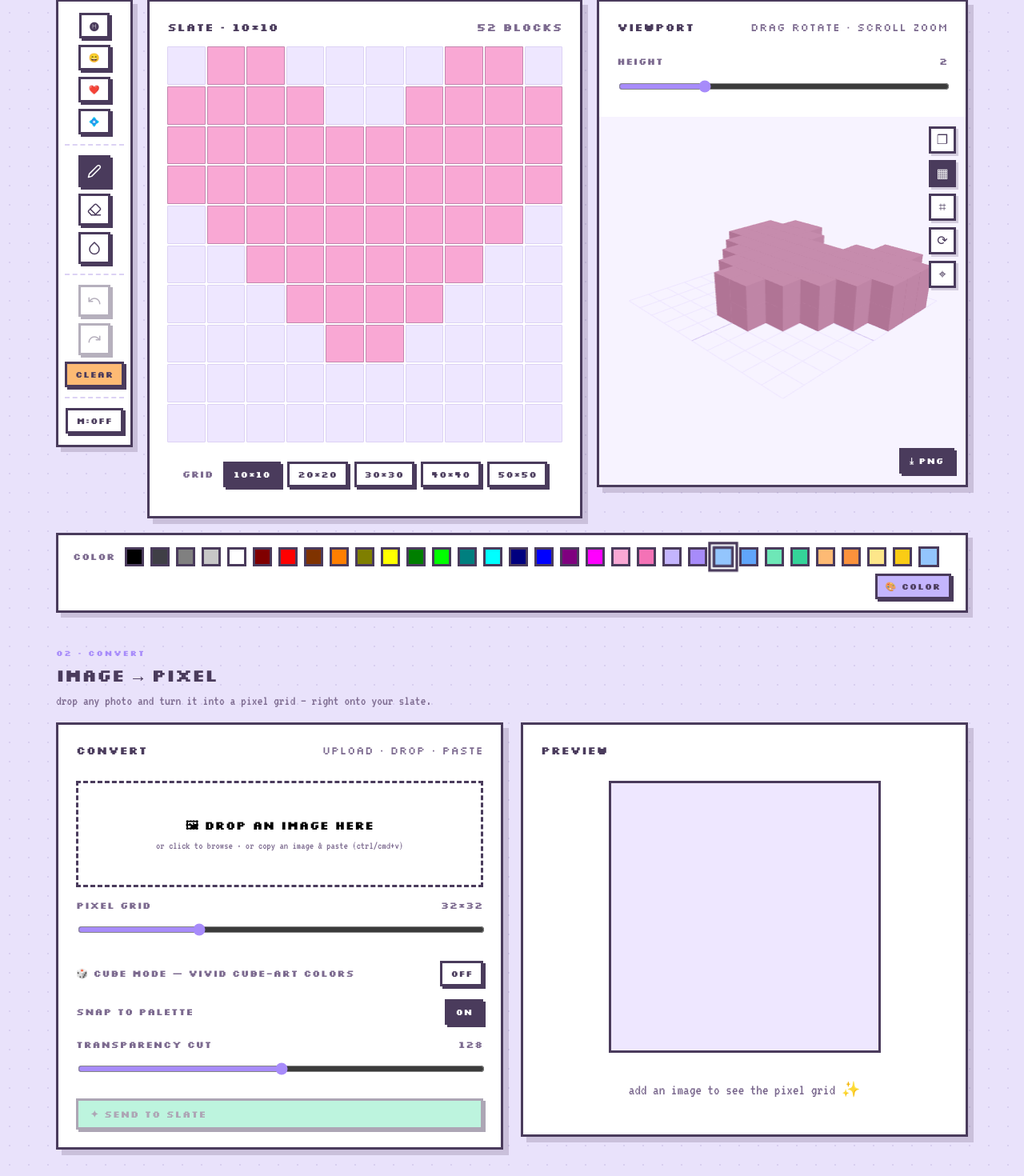
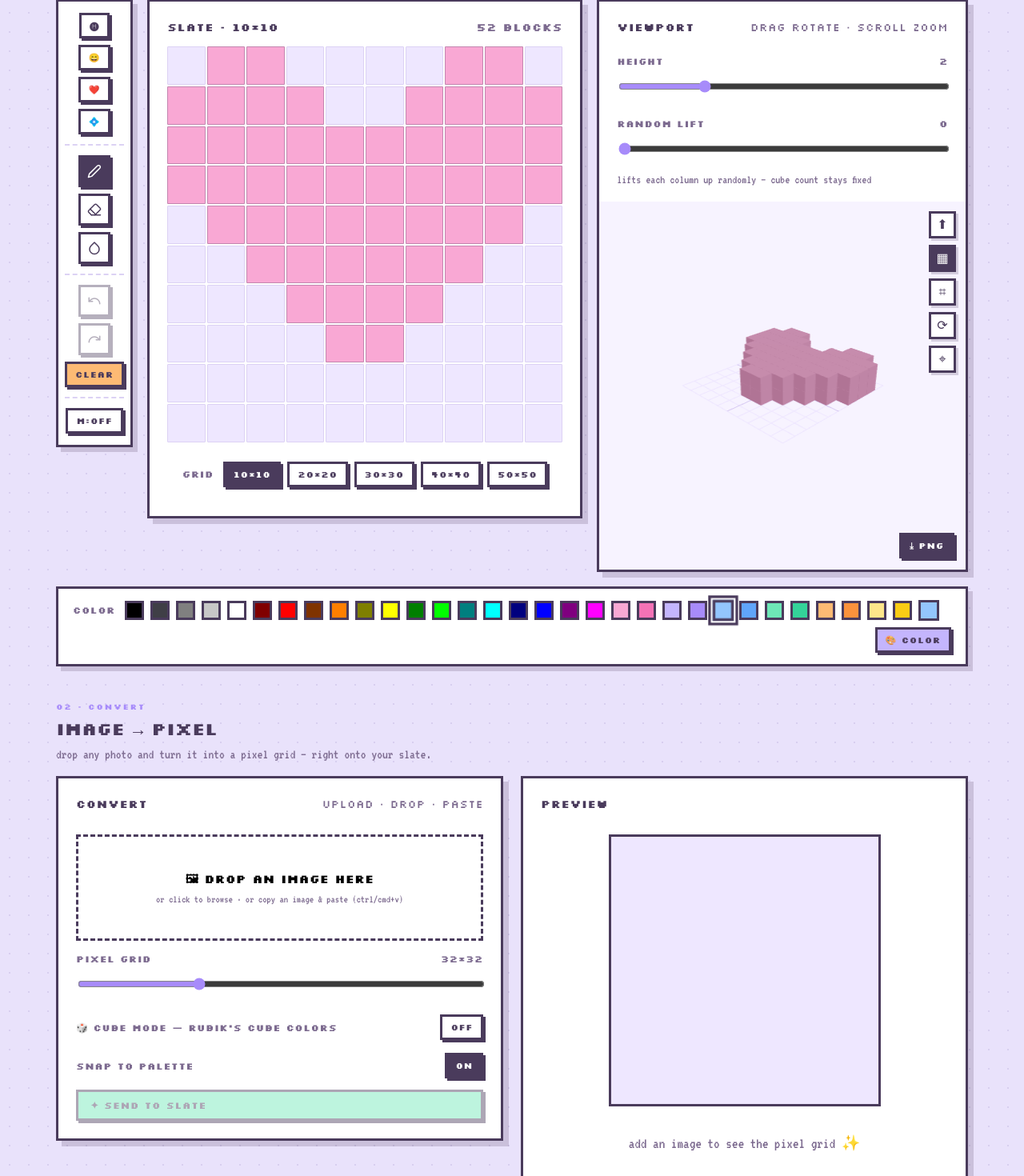
Before and after one commit to harshbarnawa/pixeldraw3d, a React (Vite) app: page / in a window 1280 px wide. Shown: the part 212-1682 px from the top of the page at 80% size. Built offline with nearby package versions, Linux system fonts and the light colour scheme.

Commit message:
added most craziest feature random lift to see a immersive pattern

```diff
--- a/src/App.jsx
+++ b/src/App.jsx
@@ -37,6 +37,7 @@ function App() {
     () => saved?.grid ?? (DEFAULT_PRESET ? presetToGrid(DEFAULT_PRESET) : emptyGrid(DEFAULT_SIZE)),
   )
   const [extrude, setExtrude] = useState(saved?.extrude ?? 2)
+  const [randomLift, setRandomLift] = useState(saved?.randomLift ?? 0)
 
   // ----- design library + custom colors -----
   const [designs, setDesigns] = useState(loadDesigns)
@@ -54,9 +55,9 @@ function App() {
 
   // auto-save workspace for crash recovery
   useEffect(() => {
-    const t = setTimeout(() => saveWorkspace({ grid, gridSize, extrude }), 300)
+    const t = setTimeout(() => saveWorkspace({ grid, gridSize, extrude, randomLift }), 300)
     return () => clearTimeout(t)
-  }, [grid, gridSize, extrude])
+  }, [grid, gridSize, extrude, randomLift])
 
   const updateDesigns = (next) => {
     setDesigns(next)
@@ -75,7 +76,7 @@ function App() {
     showToast(`added ${hex}`)
   }
 
-  const handleRequestSave = ({ grid: g, size, extrude: ex }) => {
+  const handleRequestSave = ({ grid: g, size, extrude: ex, randomLift: rl }) => {
     const now = new Date().toISOString()
     const design = {
       id: createId(),
@@ -83,6 +84,7 @@ function App() {
       grid: g,
       size,
       extrude: ex,
+      randomLift: rl,
       createdAt: now,
       updatedAt: now,
     }
@@ -94,6 +96,7 @@ function App() {
     setGrid(design.grid)
     setGridSize(design.size)
     setExtrude(design.extrude ?? 2)
+    setRandomLift(design.randomLift ?? design.randomHeight ?? 0)
     scrollTo("editor")
     showToast(`loaded “${design.name}”`)
   }
@@ -171,6 +174,8 @@ function App() {
             setSize={setGridSize}
             extrude={extrude}
             setExtrude={setExtrude}
+            randomLift={randomLift}
+            setRandomLift={setRandomLift}
             palette={palette}
             onAddColor={handleAddColor}
             onRequestSave={handleRequestSave}
--- a/src/components/ImageImporter.jsx
+++ b/src/components/ImageImporter.jsx
@@ -1,7 +1,6 @@
-import { useEffect, useMemo, useRef, useState } from "react"
-import { PALETTE } from "../constants.js"
+import { useEffect, useRef, useState } from "react"
+import { PALETTE, RUBIKS_PALETTE } from "../constants.js"
 import { convertToGrid, fileToImage, renderGridToCanvas } from "../lib/imageToPixel.js"
-import { buildGamutPalette } from "../lib/palette.js"
 
 const PREVIEW_PX = 320
 
@@ -12,9 +11,7 @@ function ImageImporter({ onApply, palette = PALETTE }) {
   const [gridSize, setGridSize] = useState(32)
   const [snap, setSnap] = useState(true)
   const [cubeMode, setCubeMode] = useState(false)
-  const [alphaThreshold, setAlphaThreshold] = useState(128)
-  const gamutPalette = useMemo(() => buildGamutPalette(), [])
-  const snapPalette = cubeMode ? gamutPalette : palette
+  const snapPalette = cubeMode ? RUBIKS_PALETTE : palette
   const [dragOver, setDragOver] = useState(false)
   const [error, setError] = useState(null)
 
@@ -56,8 +53,8 @@ function ImageImporter({ onApply, palette = PALETTE }) {
       setResult(null)
       return
     }
-    setResult(convertToGrid({ img, size: gridSize, snap, palette: snapPalette, dither: "none", alphaThreshold }))
-  }, [img, gridSize, snap, snapPalette, alphaThreshold])
+    setResult(convertToGrid({ img, size: gridSize, snap, palette: snapPalette, dither: "none" }))
+  }, [img, gridSize, snap, snapPalette])
 
   // Cube mode uses the full-gamut palette; turning it on implies snapping
   const toggleCube = () => {
@@ -149,11 +146,11 @@ function ImageImporter({ onApply, palette = PALETTE }) {
 
           <div className="opt-row">
             <span className="px-label">
-              <span style={{ marginRight: 6 }}>🎲</span>Cube mode — vivid cube-art colors
+              <span style={{ marginRight: 6 }}>🎲</span>Cube mode — Rubik's cube colors
             </span>
             <button
               onClick={toggleCube}
-              title="Use the full color gamut so the result looks like a cube-art sketch"
+              title="Snap colors to the 6 standard 3×3 Rubik's cube colors"
               className={`px-btn px-btn--sm ${cubeMode ? "px-btn--active" : "px-btn--white"}`}
             >
               {cubeMode ? "on" : "off"}
@@ -169,21 +166,6 @@ function ImageImporter({ onApply, palette = PALETTE }) {
             >
               {snap ? "on" : "off"}
             </button>
-          </div>
-
-          <div>
-            <div className="range-caption">
-              <span className="px-label">Transparency cut</span>
-              <span className="px-label">{alphaThreshold}</span>
-            </div>
-            <input
-              type="range"
-              min={0}
-              max={255}
-              value={alphaThreshold}
-              onChange={(e) => setAlphaThreshold(Number(e.target.value))}
-              className="px-range"
-            />
           </div>
         </div>
 
--- a/src/components/VoxelBuilder.jsx
+++ b/src/components/VoxelBuilder.jsx
@@ -64,7 +64,8 @@ function cursorFor(tool) {
 
 // Workspace state lives in App; this component drives it.
 // Props: grid, size, setGrid, setSize, extrude, setExtrude,
-//        palette, onAddColor, onRequestSave, onOpenDesigns
+//        randomLift, setRandomLift, palette, onAddColor,
+//        onRequestSave, onOpenDesigns
 function VoxelBuilder({
   grid,
   size,
@@ -72,6 +73,8 @@ function VoxelBuilder({
   setSize,
   extrude,
   setExtrude,
+  randomLift,
+  setRandomLift,
   palette,
   onAddColor,
   onRequestSave,
@@ -259,7 +262,7 @@ function VoxelBuilder({
     <>
       {/* save / designs toolbar */}
       <div className="tool-row">
-        <button className="px-btn" onClick={() => onRequestSave({ grid, size, extrude })}>
+        <button className="px-btn" onClick={() => onRequestSave({ grid, size, extrude, randomLift })}>
           💾 save design
         </button>
         <button className="px-btn px-btn--mint" onClick={onOpenDesigns}>
@@ -413,6 +416,25 @@ function VoxelBuilder({
                   className="px-range"
                 />
               </div>
+
+              <div className="mt-4">
+                <div className="range-caption">
+                  <span className="px-label">Random lift</span>
+                  <span className="px-label">{randomLift}</span>
+                </div>
+                <input
+                  type="range"
+                  min={0}
+                  max={6}
+                  value={randomLift}
+                  onChange={(e) => setRandomLift(Number(e.target.value))}
+                  title="Move each column up by a random amount — it only translates, the height slider still decides the cube count"
+                  className="px-range"
+                />
+                <p className="muted" style={{ margin: "6px 0 0", fontSize: 15 }}>
+                  lifts each column up randomly — cube count stays fixed
+                </p>
+              </div>
             </div>
 
             <div className="viewport-wrap mt-4">
@@ -420,6 +442,7 @@ function VoxelBuilder({
                 grid={grid}
                 size={size}
                 extrude={extrude}
+                randomLift={randomLift}
                 showEdges={showEdges}
                 showGrid={showGrid}
                 autoRotate={autoRotate}
@@ -431,11 +454,11 @@ function VoxelBuilder({
               <div className="viewport-tools">
                 <button
                   className="mini-btn"
-                  onClick={() => apiRef.current?.front()}
-                  title="Front view"
-                  aria-label="Front view"
+                  onClick={() => apiRef.current?.top()}
+                  title="Top view"
+                  aria-label="Top view"
                 >
-                  ❐
+                  ⬆
                 </button>
                 <button
                   className={`mini-btn ${showGrid ? "mini-btn--active" : ""}`}
--- a/src/constants.js
+++ b/src/constants.js
@@ -45,6 +45,17 @@ export const PALETTE = [
   "#fb923c",
   "#fde68a",
   "#facc15",
+]
+
+// Standard 3×3 Rubik's cube colors — used when "Cube mode" is on so the
+// result only ever uses the 6 sticker colors
+export const RUBIKS_PALETTE = [
+  "#ffffff", // white
+  "#ffd500", // yellow
+  "#c41e3a", // red
+  "#ff5800", // orange
+  "#0051ba", // blue
+  "#009e60", // green
 ]
 
 // Sample designs — X marks a filled pixel (ported from the portfolio builder)
--- a/src/lib/palette.js
+++ b/src/lib/palette.js
@@ -37,10 +37,6 @@ export function nearestColor({ r, g, b }, palette) {
     }
   }
   return best
-}
-
-export function addOffset({ r, g, b }, delta) {
-  return { r: clamp(r + delta), g: clamp(g + delta), b: clamp(b + delta) }
 }
 
 // HSV → RGB. h: 0-360, s: 0-100, v: 0-100
@@ -94,25 +90,3 @@ export function rgbToHsv(r, g, b) {
   const sVal = max === 0 ? 0 : d / max
   return { h, s: sVal * 100, v: max * 100 }
 }
-
-// Rich "cube mode" palette covering the whole color gamut —
-// grays + skin/warm tones + a spread of hues across several lightness levels.
-// Makes image→pixel output look like a vivid cube-art sketch.
-export function buildGamutPalette() {
-  const grays = ["#000000", "#2a2a2e", "#54545c", "#8a8a92", "#c0c0c6", "#e7e7ea", "#ffffff"]
-  const warm = ["#ffe2c4", "#ffd0a0", "#e9ab7d", "#cb8a5c", "#a86d4a", "#7d4f31", "#4a2c18"]
-  const hues = [0, 25, 50, 75, 100, 125, 150, 175, 200, 225, 250, 275, 300, 325, 350]
-  const tones = [
-    [95, 90], // vivid bright
-    [78, 62], // mid
-    [62, 35], // dark
-    [45, 95], // pastel
-  ]
-  const colors = [...grays, ...warm]
-  for (const h of hues) {
-    for (const [s, v] of tones) {
-      colors.push(rgbToHex(hsvToRgb(h, s, v)))
-    }
-  }
-  return [...new Set(colors)]
-}
```
Also changed, not shown: src/components/VoxelViewport.jsx (+48 -21 lines), src/lib/imageToPixel.js, src/lib/storage.js.
